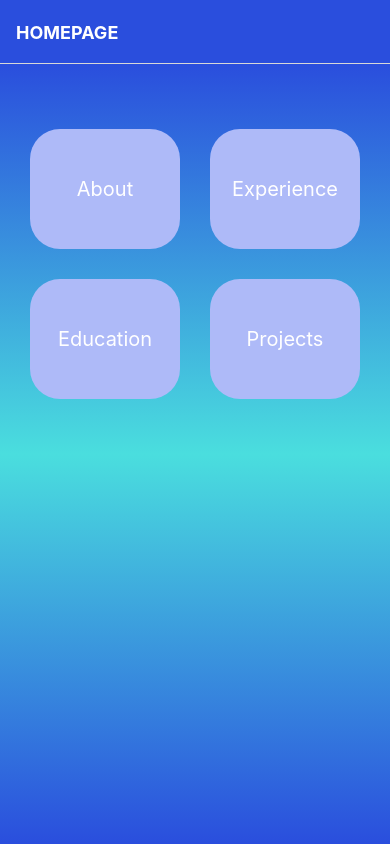
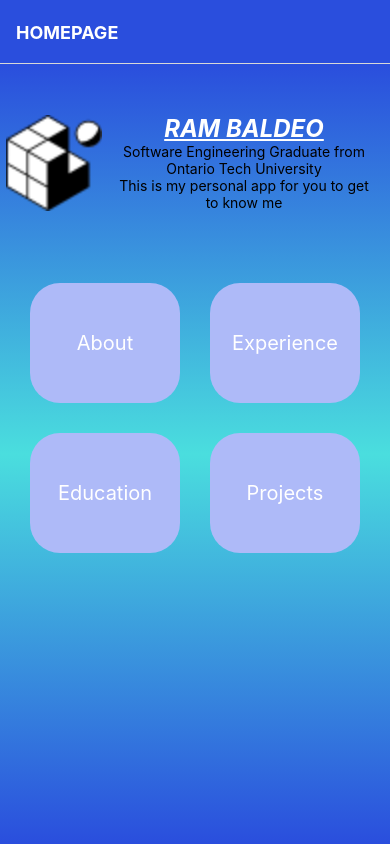
Before and after one commit to rambaldeo/rambaldeoportfolioapp, a React Native app: screen /Home in a window 390 px wide. Built offline with nearby package versions, Linux system fonts and the light colour scheme.

Commit message:
Profile pic and introduction Working on how I want my profile pic to be displayed

```diff
--- a/Components/Home.js
+++ b/Components/Home.js
@@ -2,13 +2,14 @@ import React from 'react';
 import { View, StyleSheet, StatusBar, ScrollView } from 'react-native';
 import { LinearGradient } from 'expo-linear-gradient';
 import SquareWithImageBackground from './SquareWithImageBackground';
-
+import Profile from './Profile';
 const Home = () => {
     return (
         <LinearGradient colors={[ '#2A4EDD','#4ADEDE', '#2A4EDD']} style={styles.gradient}>
             <StatusBar style="auto" />
             <ScrollView style={styles.optiosn}>
                 <View style={styles.container}>
+                    <Profile/>
                     <View style={styles.row}>
                         <SquareWithImageBackground
                             id="About me"
--- /dev/null
+++ b/Components/Profile.js
@@ -0,0 +1,59 @@
+import { StyleSheet, View, Image, Text } from 'react-native';
+import React from 'react';
+
+const Profile = () => {
+    return (
+        <View style={styles.container}>
+            <View style={styles.row}>
+                <View style={styles.imageContainer}>
+                    <Image style={styles.profilePicture} source={require('../assets/favicon.png')} />
+                </View>
+                <View style={styles.textContainer}>
+                    {/* Time to add in a section to display my name, dob or age, and a little summary about myself */}
+                    <Text style={styles.title}>Ram Baldeo</Text>
+                    <Text style={{ textAlign: 'center' }}>Software Engineering Graduate from Ontario Tech University</Text>
+                    <Text style={{ textAlign: 'center' }}>This is my personal app for you to get to know me</Text>
+                </View>
+            </View>
+        </View>
+    );
+};
+
+export default Profile;
+
+const styles = StyleSheet.create({
+    container: {
+        width: "100%",
+        height: '30%',
+        justifyContent: 'center',
+        alignItems: 'center',
+        marginBottom: 40,
+    },
+    row: {
+        flexDirection: 'row',
+        justifyContent: 'space-around',
+        alignItems: 'center',
+        width: '90%',
+    },
+    imageContainer: {
+        marginRight: 40,
+        marginLeft: 10,
+    },
+    profilePicture: {
+        padding: 10,
+        transform: [{ scale: 2 }],
+    },
+    textContainer: {
+        flex: 1,
+        maxWidth: '80%',
+    },
+    title: {
+        textAlign: 'center',
+        fontSize: 24,
+        fontWeight: 'bold',
+        color: 'white',
+        textTransform: 'uppercase',
+        textDecorationLine: 'underline',
+        fontStyle: 'italic',
+    },
+});
```
